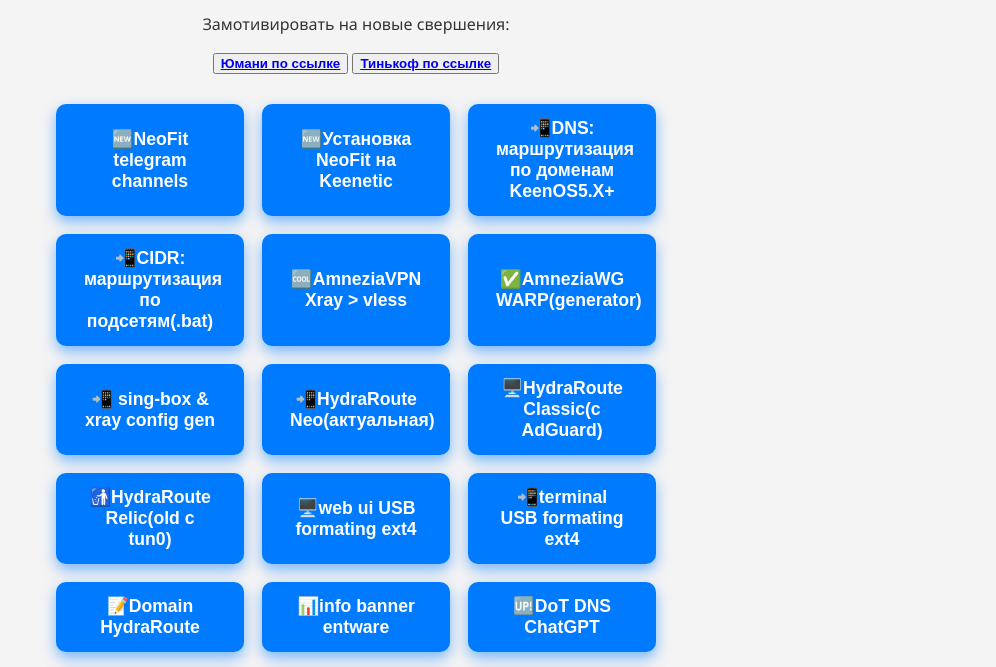
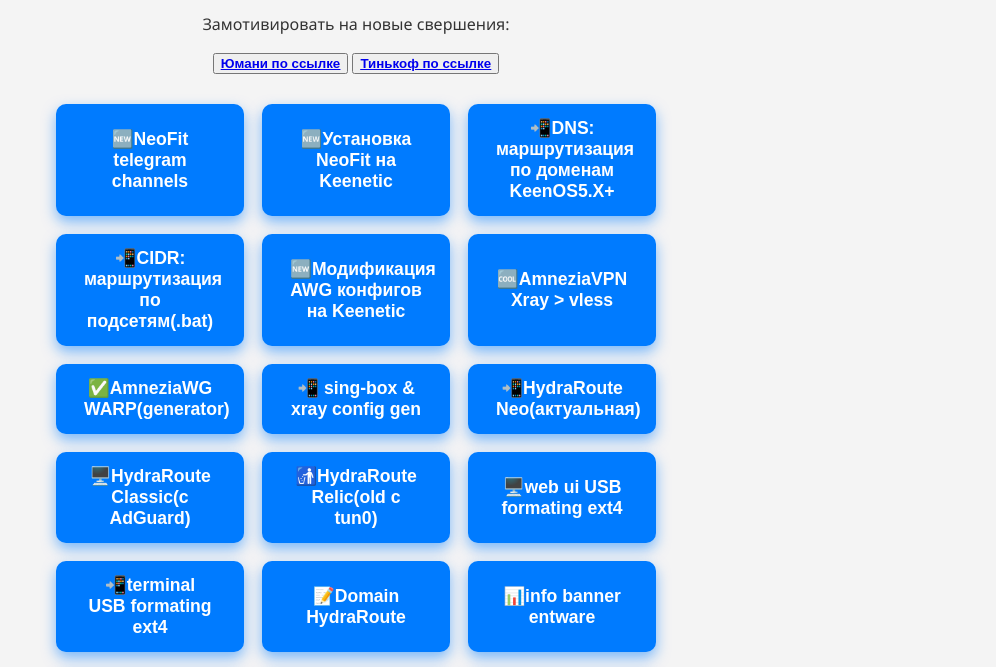
Before and after one commit to pegakmop/pegakmop.github.io, a plain HTML site: page entware/index.html in a window 1280 px wide. Shown: the part 114-781 px from the top of the page, without its empty margins (284-1280 px from the left). Drawn offline with Linux system fonts and the light colour scheme.

Commit message:
Add AWG config modification button and script mapping

```diff
--- a/entware/index.html
+++ b/entware/index.html
@@ -175,6 +175,7 @@
     <button class="menu-btn" onclick="openScript('static')">📲CIDR: маршрутизация по подсетям(.bat)</button>
     <button hidden class="menu-btn" onclick="openScript('neofitsb')">🆕NeoFit SingBox WebUI vless:// ss://</button>
     <button hidden class="menu-btn" onclick="openScript('neofitxray')">🆕NeoFit Xray WebUI vless:// ss://</button>
+    <button class="menu-btn" onclick="openScript('awg-generate')">🆕Модификация AWG конфигов на Keenetic</button>
     <button class="menu-btn" onclick="openScript('xray-vless')">🆒AmneziaVPN Xray > vless</button>
     <button class="menu-btn" onclick="openScript('awg')">✅AmneziaWG WARP(generator)</button>
     <button class="menu-btn" onclick="openScript('w4c')">📲 sing-box & xray config gen</button>
@@ -208,13 +209,14 @@
       // Сопоставляем имя скрипта с URL файла страницы
       const pages = {
         'sing-box': 'sing-box.html',
-        'neofit': 'neofit.html',
+        'neofit': 'neofit/',
         'neofittg': 'https://t.me/neofitkeenetic/145',
         'neofitentware': 'neofitentware.html',
         'neofitsb': 'neofitsb.html',
         'neofitxray': 'neofitxray.html',
         'voice': 'voice.html',
         'wg': 'wg.html',
+        'awg-generate': 'awg-generate.html',
         'fqdn': 'http://78.47.125.180/staticRoutes/dns',
         'static': 'http://78.47.125.180/staticRoutes/ipv4',
         'awg': 'awg.html',
```
